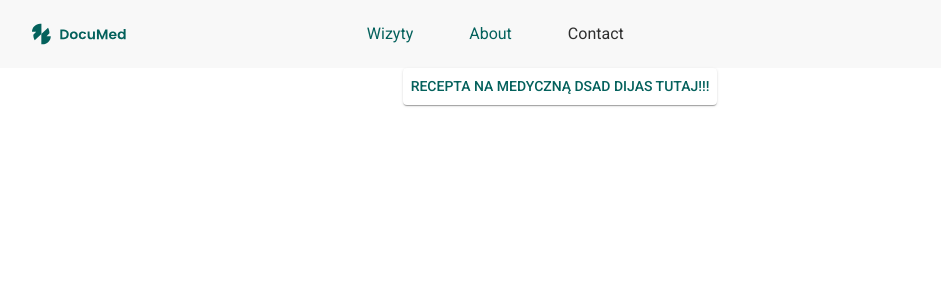
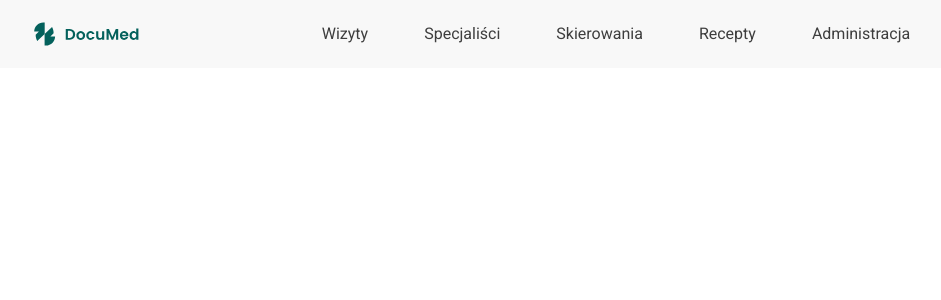
Before and after one commit to jasczajka/documed, a React (Vite) app in the folder frontend/: page / in a window 1280 px wide. Shown: the top 300 px of the page, without its empty margins (80-1021 px from the left). Built offline with nearby package versions, Linux system fonts and the light colour scheme.

Commit message:
feat(MED-44): add navbar, routing, cleanups

```diff
--- a/frontend/package.json
+++ b/frontend/package.json
@@ -16,8 +16,10 @@
   "dependencies": {
     "@emotion/react": "^11.14.0",
     "@emotion/styled": "^11.14.0",
-    "@mui/material": "^6.4.3",
+    "@mui/icons-material": "^6.4.8",
+    "@mui/material": "^6.4.8",
     "@tailwindcss/vite": "^4.0.5",
+    "material-ui-popup-state": "^5.3.3",
     "react": "^19.0.0",
     "react-dom": "^19.0.0",
     "react-router": "^7.3.0",
--- a/frontend/src/modules/layouts/LoggedLayout.tsx
+++ b/frontend/src/modules/layouts/LoggedLayout.tsx
@@ -1,38 +1,112 @@
+import { Logout, Person, Settings } from '@mui/icons-material';
+import {
+  ClickAwayListener,
+  Fade,
+  IconButton,
+  MenuItem,
+  MenuList,
+  Paper,
+  Popper,
+} from '@mui/material';
+import PopupState, { bindPopper, bindToggle } from 'material-ui-popup-state';
 import { FC } from 'react';
 import { NavLink, Outlet } from 'react-router';
 import { DocuMedLogo } from 'shared/icons/DocuMedLogo';
 
-const links = [
-  { path: '/', label: 'Wizyty' },
-  { path: '/', label: 'About' },
-  { path: '/test', label: 'Contact' },
+// @TODO replace these with a useRoles hook that will determine whether user is backoffice / admin / patient
+const isAdmin = true;
+const isPatient = true;
+
+const paths = [
+  { path: '/visits', label: 'Wizyty' },
+  ...(!isPatient ? [{ path: '/patients', label: 'Pacjenci' }] : []),
+  { path: '/specialists', label: 'Specjaliści' },
+  { path: '/referrals', label: 'Skierowania' },
+  { path: '/prescriptions', label: 'Recepty' },
+  ...(isAdmin ? [{ path: '/admin', label: 'Administracja' }] : []),
 ];
 
 export const LoggedLayout: FC = () => {
   return (
     <main className="min-h-full-device w-full">
-      <header className="bg-gray flex h-17 items-center pl-28">
-        <DocuMedLogo className="text-primary h-6 w-[110px]" />
+      <header className="bg-gray relative flex h-17 items-center pl-28">
+        <DocuMedLogo className="text-primary absolute left-28 h-6 w-[110px]" />
         <nav className="w-full px-60">
-          <ul className="text-secondary [&>*]:hover:text-primary flex gap-14 [&>*]:transition-colors [&>*]:duration-500 [&>*]:ease-in-out">
-            {links.map((link) => (
-              <li key={link.path}>
+          <ul className="text-secondary [&>*]:hover:text-primary flex min-w-96 justify-center gap-14 [&>*]:transition-colors [&>*]:duration-500 [&>*]:ease-in-out">
+            {paths.map((paths) => (
+              <li key={paths.path}>
                 <NavLink
-                  to={link.path}
+                  to={paths.path}
                   className={({ isActive }) =>
-                    `transition-colors duration-500 ease-in-out ${
+                    `relative pb-2 transition-colors duration-500 ease-in-out ${
                       isActive ? 'text-primary' : 'hover:text-primary'
                     }`
                   }
                 >
-                  {link.label}
+                  {({ isActive }) => (
+                    <>
+                      {paths.label}
+                      <div
+                        className={`bg-primary absolute bottom-0 left-0 h-[2px] rounded-full transition-all duration-500 ${
+                          isActive ? 'w-full' : 'w-0 group-hover:w-full'
+                        }`}
+                      />
+                    </>
+                  )}
                 </NavLink>
+                <div />
               </li>
             ))}
           </ul>
         </nav>
+        <div className="absolute right-11 flex items-center gap-6">
+          <PopupState variant="popper" popupId="settings-popper">
+            {(popupState) => (
+              <>
+                <IconButton {...bindToggle(popupState)} color="primary">
+                  <Settings />
+                </IconButton>
+                <ClickAwayListener onClickAway={() => popupState.close()} mouseEvent="onMouseDown">
+                  <Popper
+                    {...bindPopper(popupState)}
+                    transition
+                    modifiers={[
+                      {
+                        name: 'offset',
+                        options: {
+                          offset: [-44, 10],
+                        },
+                      },
+                    ]}
+                  >
+                    {({ TransitionProps }) => (
+                      <Fade {...TransitionProps} timeout={350}>
+                        <Paper className="shadow-lg">
+                          <MenuList>
+                            <MenuItem className="flex gap-2">
+                              <Settings />
+                              Ustawienia
+                            </MenuItem>
+                            <MenuItem className="flex gap-2">
+                              <Person />
+                              Konto
+                            </MenuItem>
+                            <MenuItem className="flex gap-2">
+                              <Logout />
+                              Wyloguj się
+                            </MenuItem>
+                          </MenuList>
+                        </Paper>
+                      </Fade>
+                    )}
+                  </Popper>
+                </ClickAwayListener>
+              </>
+            )}
+          </PopupState>
+        </div>
       </header>
-      <div className="h-full w-full bg-white">
+      <div className="h-full w-full bg-white pt-28 pl-28">
         <Outlet />
       </div>
     </main>
--- /dev/null
+++ b/frontend/src/pages/AdministrationPage.tsx
@@ -0,0 +1,8 @@
+import { Typography } from '@mui/material';
+import { FC } from 'react';
+
+const AdministrationPage: FC = () => {
+  return <Typography>Administracja</Typography>;
+};
+
+export default AdministrationPage;
--- a/frontend/src/pages/AppRouter.tsx
+++ b/frontend/src/pages/AppRouter.tsx
@@ -1,6 +1,18 @@
-import { Button, Paper } from '@mui/material';
+import { lazy } from 'react';
 import { createBrowserRouter, RouteObject, RouterProvider } from 'react-router';
+import { ProtectedRoute } from 'shared/components/ProtectedRoute';
 import { LoggedLayout } from '../modules/layouts/LoggedLayout';
+
+const VisitsPage = lazy(() => import('./VisitsPage'));
+const PatientsPage = lazy(() => import('./PatientsPage'));
+const SpecialistsPage = lazy(() => import('./SpecialistsPage'));
+const ReferralsPage = lazy(() => import('./ReferralsPage'));
+const PrescriptionsPage = lazy(() => import('./PrescriptionsPage'));
+const AdministrationPage = lazy(() => import('./AdministrationPage'));
+
+// @TODO replace these with a useRoles hook that will determine whether user is backoffice / admin / patient
+const isAdmin = true;
+const isPatient = true;
 
 const defaultRoutes: RouteObject[] = [
   {
@@ -8,23 +20,35 @@ const defaultRoutes: RouteObject[] = [
     element: <LoggedLayout />,
     children: [
       {
-        path: '/',
+        path: '/visits',
+        element: <VisitsPage />,
+      },
+      {
+        path: '/patients',
         element: (
-          <div className="flex h-full w-full items-center justify-center">
-            <Paper>
-              <Button>recepta na medyczną dsad dijas tutaj!!!</Button>
-            </Paper>
-          </div>
+          <ProtectedRoute element={<PatientsPage />} isAllowed={!isPatient} redirectTo="/visits" />
         ),
       },
       {
-        path: '/test',
+        path: '/specialists',
+        element: <SpecialistsPage />,
+      },
+      {
+        path: '/referrals',
+        element: <ReferralsPage />,
+      },
+      {
+        path: '/prescriptions',
+        element: <PrescriptionsPage />,
+      },
+      {
+        path: '/admin',
         element: (
-          <div className="flex h-full w-full items-center justify-center">
-            <Paper>
-              <Button>recepta na medyczną dsad dijas tutaj!!!</Button>
-            </Paper>
-          </div>
+          <ProtectedRoute
+            element={<AdministrationPage />}
+            isAllowed={isAdmin}
+            redirectTo="/visits"
+          />
         ),
       },
     ],
--- /dev/null
+++ b/frontend/src/pages/PatientsPage.tsx
@@ -0,0 +1,8 @@
+import { Typography } from '@mui/material';
+import { FC } from 'react';
+
+const PatientsPage: FC = () => {
+  return <Typography>Pacjenci</Typography>;
+};
+
+export default PatientsPage;
--- /dev/null
+++ b/frontend/src/pages/PrescriptionsPage.tsx
@@ -0,0 +1,8 @@
+import { Typography } from '@mui/material';
+import { FC } from 'react';
+
+const PrescriptionsPage: FC = () => {
+  return <Typography>Recepty</Typography>;
+};
+
+export default PrescriptionsPage;
--- /dev/null
+++ b/frontend/src/pages/ReferralsPage.tsx
@@ -0,0 +1,8 @@
+import { Typography } from '@mui/material';
+import { FC } from 'react';
+
+const ReferralsPage: FC = () => {
+  return <Typography>Skierowania</Typography>;
+};
+
+export default ReferralsPage;
--- /dev/null
+++ b/frontend/src/pages/SpecialistsPage.tsx
@@ -0,0 +1,8 @@
+import { Typography } from '@mui/material';
+import { FC } from 'react';
+
+const SpecialistsPage: FC = () => {
+  return <Typography>Specjaliści</Typography>;
+};
+
+export default SpecialistsPage;
--- /dev/null
+++ b/frontend/src/pages/VisitsPage.tsx
@@ -0,0 +1,8 @@
+import { Typography } from '@mui/material';
+import { FC } from 'react';
+
+const VisitsPage: FC = () => {
+  return <Typography>Wizyty</Typography>;
+};
+
+export default VisitsPage;
--- /dev/null
+++ b/frontend/src/shared/components/ProtectedRoute.tsx
@@ -0,0 +1,16 @@
+import { FC, ReactNode } from 'react';
+import { Navigate } from 'react-router';
+
+interface ProtectedRouteProps {
+  element: ReactNode;
+  isAllowed: boolean;
+  redirectTo?: string;
+}
+
+export const ProtectedRoute: FC<ProtectedRouteProps> = ({
+  element,
+  isAllowed,
+  redirectTo = '/',
+}) => {
+  return isAllowed ? <>{element}</> : <Navigate to={redirectTo} replace />;
+};
--- a/frontend/src/styles/index.css
+++ b/frontend/src/styles/index.css
@@ -5,7 +5,7 @@
     --font-sans: "Roboto", sans-serif;
 
     --color-primary: #04615C;
-    --color-secondary: #2E2E2E;
+    --color-secondary: #3E3E3E;
     --color-gray: #F8F8F8;
     --color-custom-gray: #F8F8F8;
 
--- a/frontend/src/styles/muiTheme.ts
+++ b/frontend/src/styles/muiTheme.ts
@@ -11,5 +11,17 @@ export const theme = createTheme({
   },
   typography: {
     fontFamily: 'Roboto, sans-serif',
+    allVariants: {
+      color: '#3E3E3E',
+    },
+  },
+  components: {
+    MuiSvgIcon: {
+      styleOverrides: {
+        root: {
+          color: '#3E3E3E',
+        },
+      },
+    },
   },
 });
```
Also changed, not shown: 1 other file (tests, documents, lock files or other folders).
